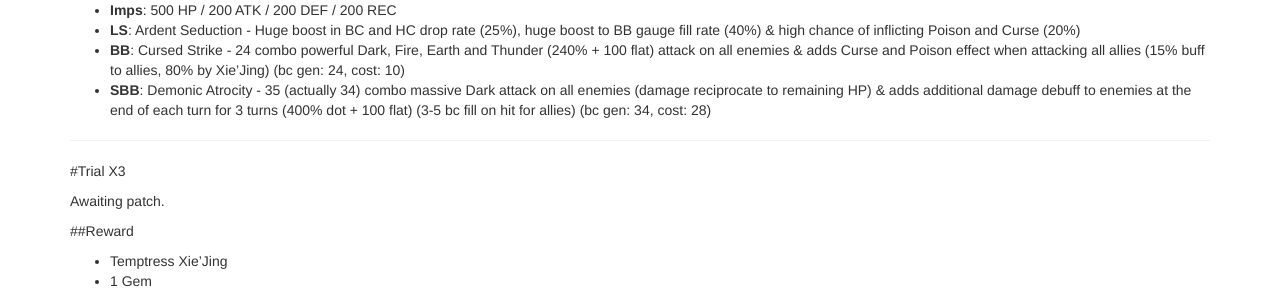
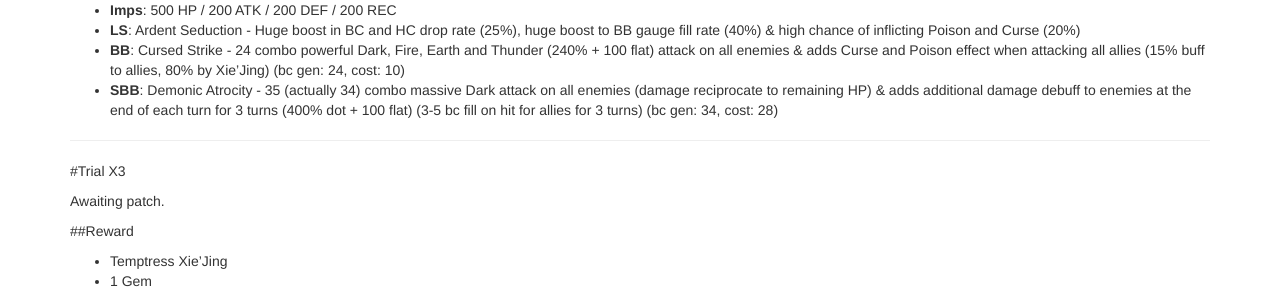
Before and after one commit to Deathmax/deathmax.github.io, a Jekyll site: the page built from index.html, in a window 1280 px wide and 900 px high, scrolled down 583 px. Shown: the part 178-471 px from the top of the window. Built offline with Jekyll 4.4.1, drawn with Linux system fonts in a browser that asks for light colours; nearby versions of some CDN libraries; library files that are not in the unit come from our copies; the list of posts is cut into pages by our own code.

Commit message:
fix sbb desc

```diff
--- a/_posts/2015-06-22-brave-frontier---update-notes---mon-jun-22-2015--xie-jing-trial--ruby-batch.md
+++ b/_posts/2015-06-22-brave-frontier---update-notes---mon-jun-22-2015--xie-jing-trial--ruby-batch.md
@@ -21,7 +21,7 @@
 * **Imps**: 500 HP / 200 ATK / 200 DEF / 200 REC
 * **LS**: Ardent Seduction - Huge boost in BC and HC drop rate (25%), huge boost to BB gauge fill rate (40%) & high chance of inflicting Poison and Curse (20%)
 * **BB**: Cursed Strike - 24 combo powerful Dark, Fire, Earth and Thunder (240% + 100 flat) attack on all enemies & adds Curse and Poison effect when attacking all allies (15% buff to allies, 80% by Xie'Jing) (bc gen: 24, cost: 10)
-* **SBB**: Demonic Atrocity - 35 (actually 34) combo massive Dark attack on all enemies (damage reciprocate to remaining HP) & adds additional damage debuff to enemies at the end of each turn for 3 turns (400% dot + 100 flat) (3-5 bc fill on hit for allies) (bc gen: 34, cost: 28)
+* **SBB**: Demonic Atrocity - 35 (actually 34) combo massive Dark attack on all enemies (damage reciprocate to remaining HP) & adds additional damage debuff to enemies at the end of each turn for 3 turns (400% dot + 100 flat) (3-5 bc fill on hit for allies for 3 turns) (bc gen: 34, cost: 28)
 
 ---
 
```
